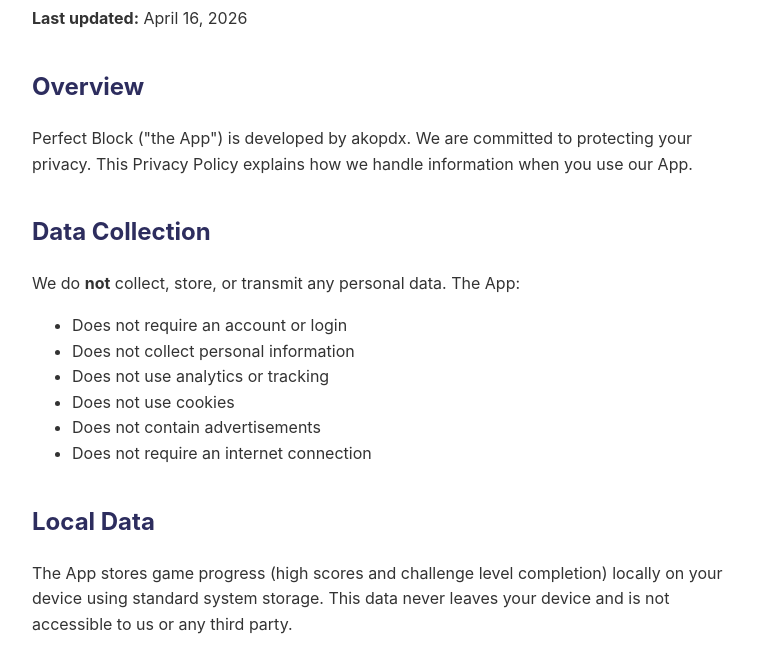
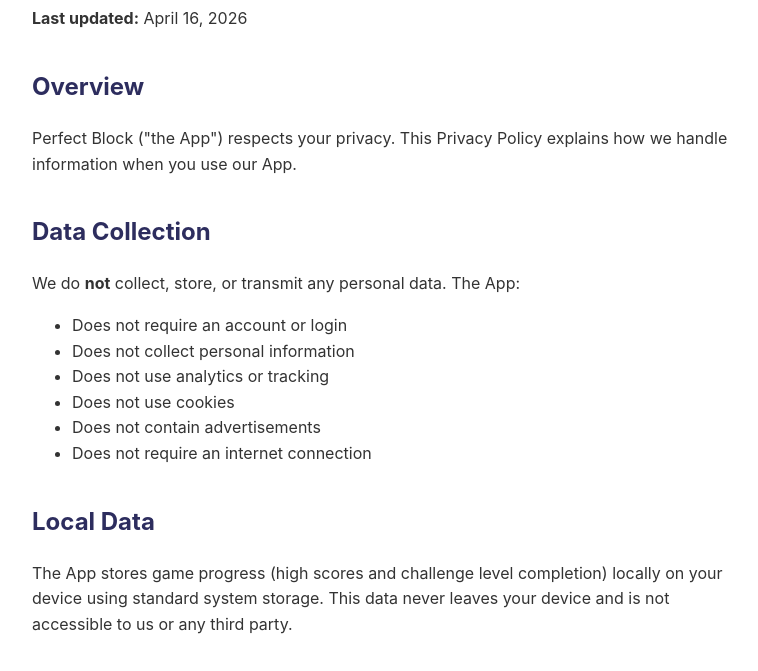
Before and after one commit to akopdx/perfect-block-support, a plain HTML site: page privacy.html in a window 1280 px wide. Shown: the part 108-779 px from the top of the page, without its empty margins (258-1016 px from the left). Drawn offline with Linux system fonts and the light colour scheme.

Commit message:
Add files via upload

```diff
--- a/privacy.html
+++ b/privacy.html
@@ -15,7 +15,7 @@
     <p><strong>Last updated:</strong> April 16, 2026</p>
 
     <h2>Overview</h2>
-    <p>Perfect Block ("the App") is developed by akopdx. We are committed to protecting your privacy. This Privacy Policy explains how we handle information when you use our App.</p>
+    <p>Perfect Block ("the App") respects your privacy. This Privacy Policy explains how we handle information when you use our App.</p>
 
     <h2>Data Collection</h2>
     <p>We do <strong>not</strong> collect, store, or transmit any personal data. The App:</p>
```
Also changed, not shown: index.html (+1 -1 lines).
